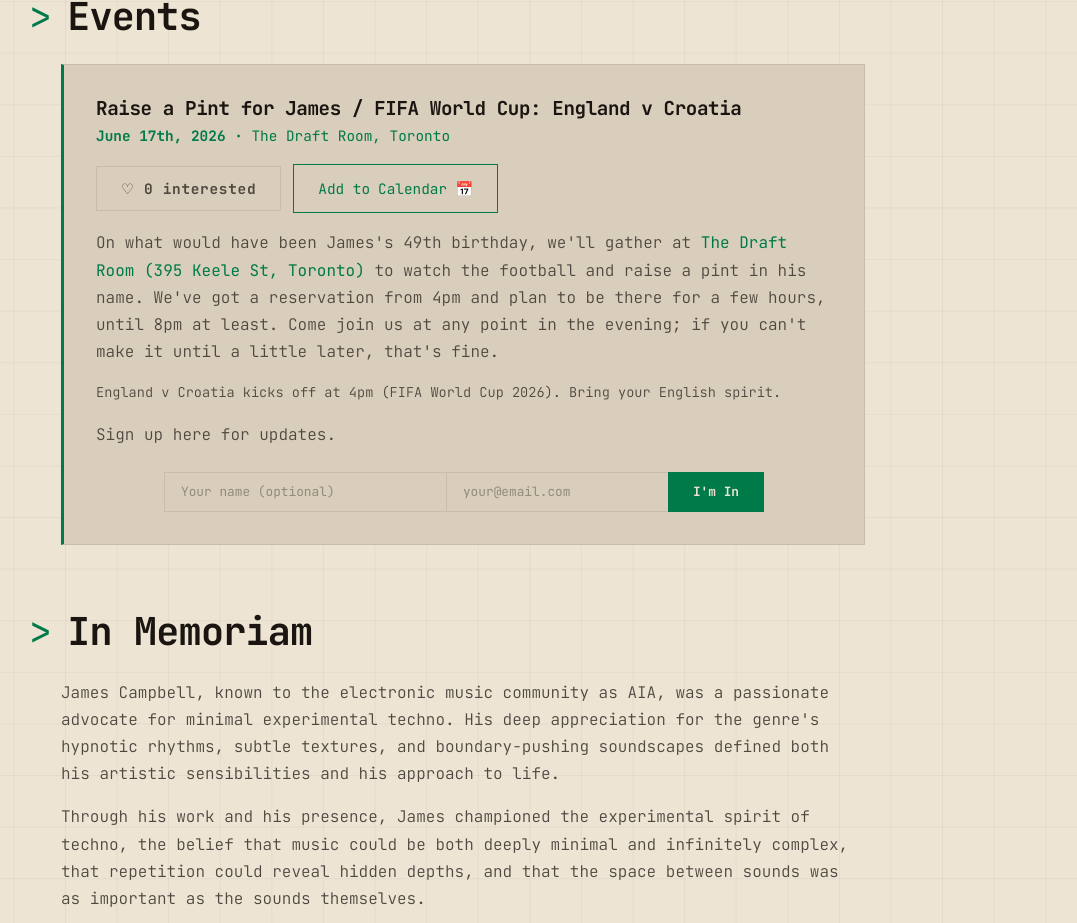
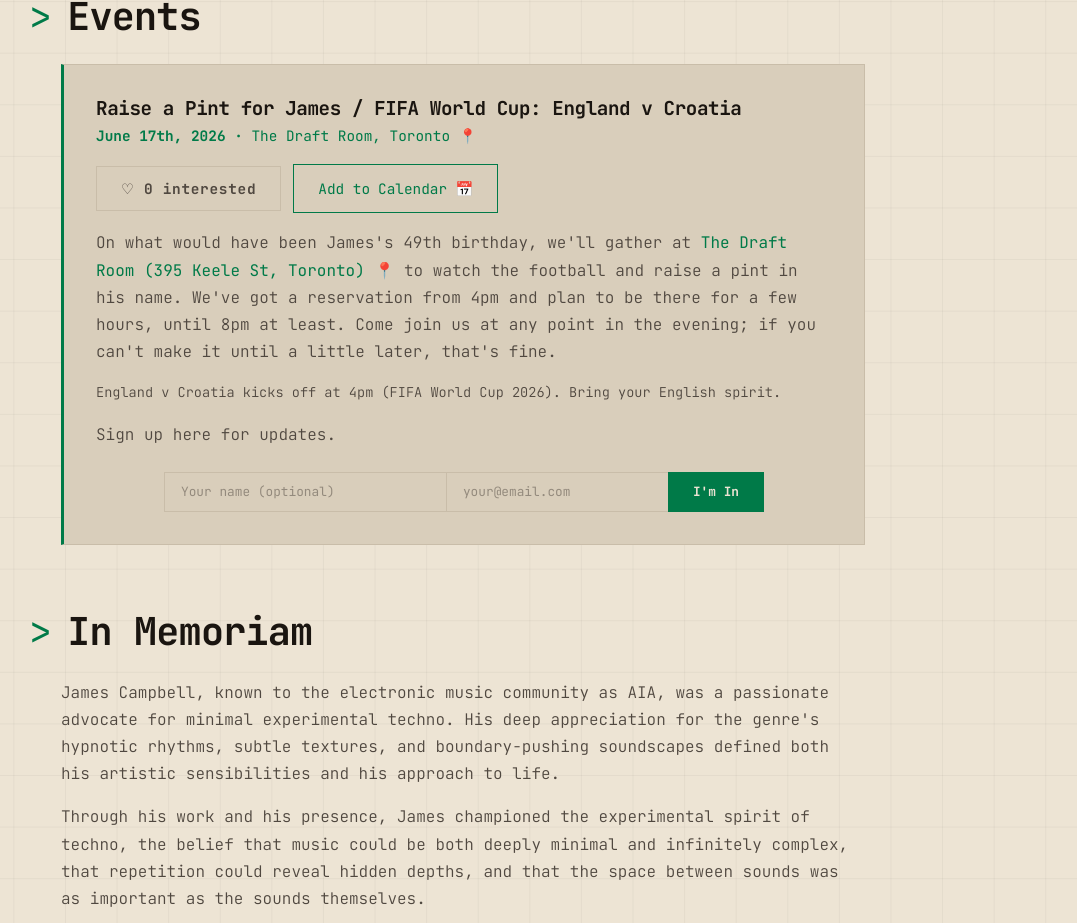
Before and after one commit to foxpress-design/listenable-music, a React (Vite) app: page / in a window 1280 px wide. Shown: the part 876-1799 px from the top of the page, without its empty margins (193-1270 px from the left). Built offline with nearby package versions, Linux system fonts and the light colour scheme; no server answers.

Commit message:
Add map pin icon to venue links (v1.2.10)

```diff
--- a/package.json
+++ b/package.json
@@ -1,7 +1,7 @@
 {
   "name": "listenable-music",
   "private": true,
-  "version": "1.2.9",
+  "version": "1.2.10",
   "type": "module",
   "scripts": {
     "dev": "vite",
--- a/src/pages/Home.jsx
+++ b/src/pages/Home.jsx
@@ -311,7 +311,7 @@ export default function Home() {
           <div className="section-content">
             <div className="event-card">
               <h3 className="event-title">Raise a Pint for James /<br className="mobile-break" /> FIFA World Cup: England v Croatia</h3>
-              <p className="event-date">June 17th, 2026 &middot; <a href="https://maps.app.goo.gl/jQvTBCCPYnDG2CG96" target="_blank" rel="noopener noreferrer">The Draft Room, Toronto</a></p>
+              <p className="event-date">June 17th, 2026 &middot; <a href="https://maps.app.goo.gl/jQvTBCCPYnDG2CG96" target="_blank" rel="noopener noreferrer">The Draft Room, Toronto &#x1F4CD;</a></p>
               <div className="event-actions">
                 <button
                   className={`event-interested ${hasLiked ? 'event-interested-liked' : ''}`}
@@ -330,7 +330,7 @@ export default function Home() {
                 </a>
               </div>
               <p>
-                On what would have been James's 49th birthday, we'll gather at <a href="https://maps.app.goo.gl/jQvTBCCPYnDG2CG96" target="_blank" rel="noopener noreferrer">The Draft Room (395 Keele St, Toronto)</a>{' '}
+                On what would have been James's 49th birthday, we'll gather at <a href="https://maps.app.goo.gl/jQvTBCCPYnDG2CG96" target="_blank" rel="noopener noreferrer">The Draft Room (395 Keele St, Toronto) &#x1F4CD;</a>{' '}
                 to watch the football and raise a pint in his name. We've got a reservation from 4pm and plan to be
                 there for a few hours, until 8pm at least. Come join us at any point in the evening; if you can't make
                 it until a little later, that's fine.
```
Also changed, not shown: 1 other file (tests, documents, lock files or other folders).
